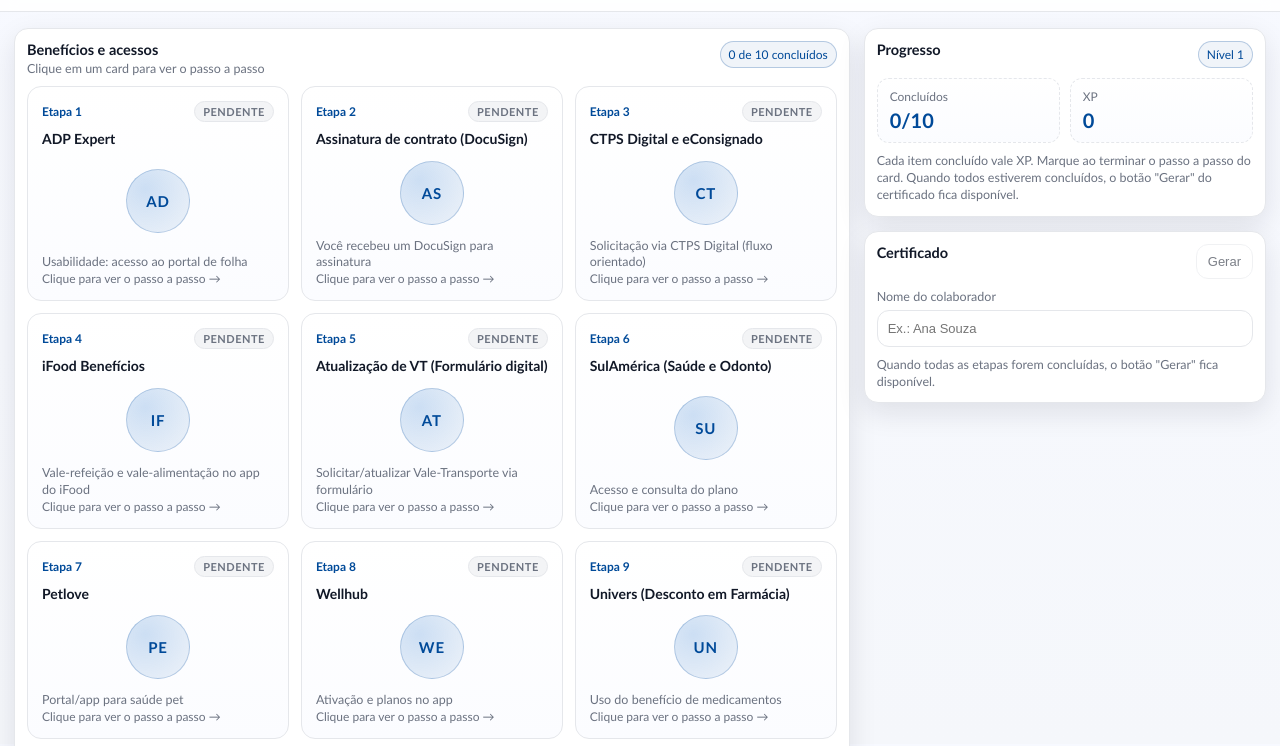
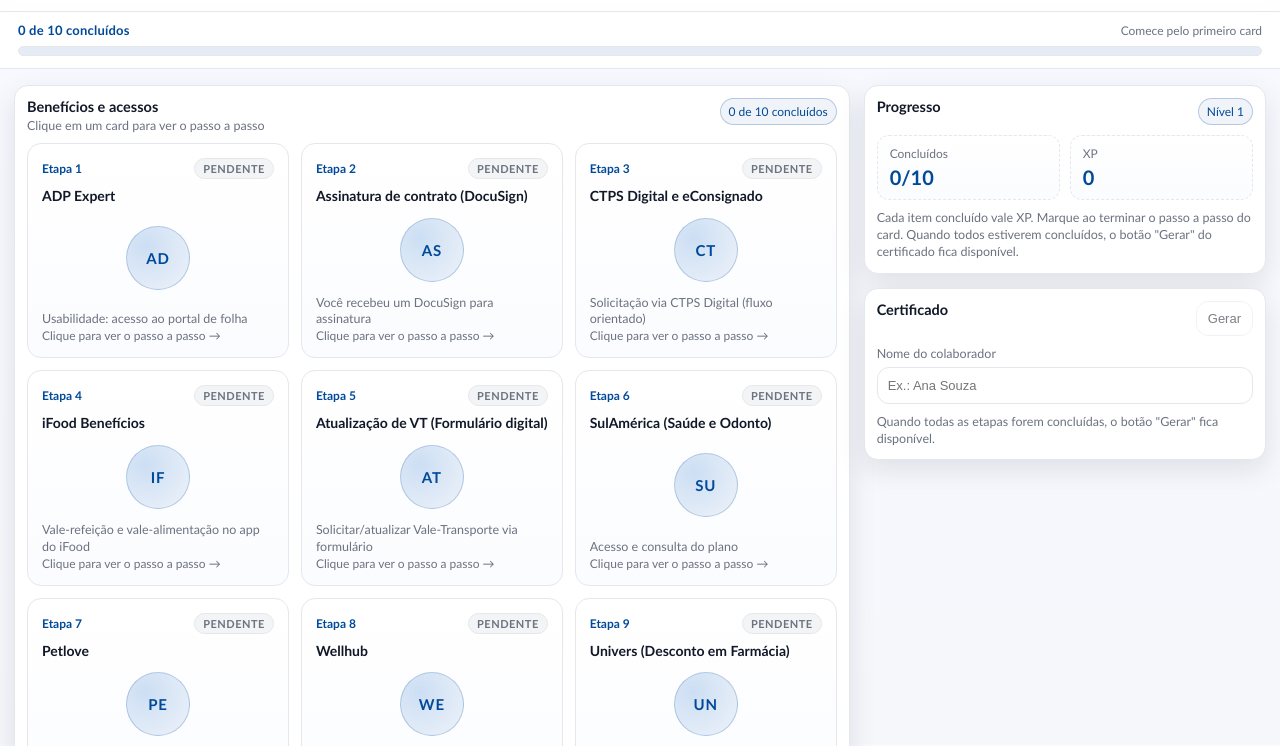
Before and after one commit to advmarinho/onboarding, a plain HTML site: page index.html in a window 1280 px wide. Shown: the part 56-802 px from the top of the page. Drawn offline with Linux system fonts and the light colour scheme.

Commit message:
Add files via upload

```diff
--- a/game.js
+++ b/game.js
@@ -84,7 +84,7 @@
       stage: 5,
       title: "Atualização de VT (Formulário digital)",
       sub: "Solicitar/atualizar Vale-Transporte via formulário",
-      url: "https://drive.google.com/file/d/1uS55t_X731T8PTX5E7z8dcn3Cgwr1Uc2/view?usp=drive_link",
+      url: "https://drive.google.com/file/d/1uS55t_X731T8PTX5E7z8dcn3Cgwr1Uc2/view",
       icon: googleFavicon("drive.google.com", 128),
       steps: [
         "Abrir o formulário e preencher os dados solicitados.",
@@ -176,6 +176,12 @@
   const elDone = document.getElementById("kpi-done");
   const elLevel = document.getElementById("pill-level");
 
+  // NOVO — barra de progresso
+  const elProgressLabel = document.getElementById("progress-label");
+  const elProgressHint = document.getElementById("progress-hint");
+  const elProgressFill = document.getElementById("progress-fill");
+  const elProgressbar = document.getElementById("progressbar");
+
   const btnReset = document.getElementById("btn-reset");
   const btnMode = document.getElementById("btn-mode");
 
@@ -234,9 +240,26 @@
     toast(next === "audit" ? "Modo auditoria" : "Modo normal");
   });
 
+  // ============================================================
+  // ALTERADO — Abrir portal agora também marca como concluído
+  // (1 clique: abre o link + marca como concluído + soma XP)
+  // ============================================================
   btnOpen.addEventListener("click", () => {
     const p = getSelectedPortal();
     if (!p || !p.url) return;
+
+    // Marca como concluído automaticamente (se ainda não estava)
+    if (!state.done[p.key]) {
+      state.done[p.key] = true;
+      state.xp += Number(p.xp || 10);
+      saveState(state);
+      toast(`Concluído: ${p.title}`);
+      renderBoard();
+      refreshHUD();
+      renderPortalCardFromSelection();
+    }
+
+    // Abre o portal em nova aba
     window.open(p.url, "_blank", "noopener");
   });
 
@@ -356,6 +379,13 @@
     btnDone.disabled = false;
     btnDone.textContent = state.done[p.key] ? "Desmarcar" : "Marcar como concluído";
 
+    // Texto do botão "Abrir portal" indica que vai concluir
+    if (hasUrl) {
+      btnOpen.textContent = state.done[p.key] ? "Abrir portal ↗" : "Abrir portal (conclui)";
+    } else {
+      btnOpen.textContent = "Sem link — siga o passo a passo";
+    }
+
     qrbox.classList.remove("show");
   }
 
@@ -376,6 +406,33 @@
           : `Faltam ${total - doneCount} para concluir a trilha`;
 
     btnCert.disabled = doneCount < total;
+
+    // NOVO — atualiza a barra de progresso no topo
+    refreshProgress(doneCount, total);
+  }
+
+  /* ============================================================
+     NOVO — Atualiza a barra de progresso sticky
+     ============================================================ */
+  function refreshProgress(done, total) {
+    if (!elProgressFill) return;
+    const pct = total > 0 ? Math.round((done / total) * 100) : 0;
+
+    elProgressFill.style.width = pct + "%";
+
+    if (done === 0) {
+      elProgressLabel.textContent = `0 de ${total} concluídos`;
+      elProgressHint.textContent = "Comece pelo primeiro card";
+    } else if (done < total) {
+      elProgressLabel.textContent = `${done} de ${total} concluídos (${pct}%)`;
+      const nextPending = PORTAIS.find(p => !state.done[p.key]);
+      elProgressHint.textContent = nextPending ? `Próximo: ${nextPending.title}` : "";
+    } else {
+      elProgressLabel.textContent = `Tudo concluído! ${done}/${total} (100%)`;
+      elProgressHint.textContent = "Gere o certificado →";
+    }
+
+    elProgressbar.classList.toggle("complete", done === total);
   }
 
   /* ============================================================
--- a/index.html
+++ b/index.html
@@ -18,6 +18,19 @@
       <button class="btn danger" id="btn-reset" type="button">Resetar</button>
     </div>
   </header>
+
+  <!-- ============================================================
+       BARRA DE PROGRESSO (sticky, sempre visível)
+       ============================================================ -->
+  <div class="progressbar" id="progressbar">
+    <div class="progressbar-head">
+      <span class="progressbar-label" id="progress-label">0 de 10 concluídos</span>
+      <span class="progressbar-hint" id="progress-hint">Comece pelo primeiro card</span>
+    </div>
+    <div class="progressbar-track">
+      <div class="progressbar-fill" id="progress-fill" style="width: 0%"></div>
+    </div>
+  </div>
 
   <main class="layout">
     <section class="board-area">
--- a/style.css
+++ b/style.css
@@ -57,6 +57,68 @@
 }
 
 .top-actions{ display: flex; gap: 10px; }
+
+/* ============================================================
+   NOVO — Barra de progresso (sticky, sempre visível)
+   ============================================================ */
+.progressbar{
+  position: sticky;
+  top: 66px; /* abaixo da topbar */
+  z-index: 19;
+  padding: 10px 18px 12px;
+  background: rgba(255,255,255,0.92);
+  backdrop-filter: blur(10px);
+  border-bottom: 1px solid var(--border);
+}
+
+.progressbar-head{
+  display: flex;
+  justify-content: space-between;
+  align-items: baseline;
+  gap: 12px;
+  margin-bottom: 8px;
+  max-width: 1280px;
+  margin-left: auto;
+  margin-right: auto;
+}
+
+.progressbar-label{
+  font-size: 13px;
+  font-weight: 900;
+  color: var(--sonova);
+  letter-spacing: 0.2px;
+}
+
+.progressbar-hint{
+  font-size: 12px;
+  color: var(--muted);
+  text-align: right;
+}
+
+.progressbar-track{
+  height: 10px;
+  border-radius: 999px;
+  background: #e6ecf5;
+  overflow: hidden;
+  border: 1px solid var(--border);
+  max-width: 1280px;
+  margin: 0 auto;
+}
+
+.progressbar-fill{
+  height: 100%;
+  width: 0%;
+  background: linear-gradient(90deg, var(--sonova), var(--sonova2));
+  border-radius: 999px;
+  transition: width 420ms cubic-bezier(0.34, 1.56, 0.64, 1);
+  box-shadow: 0 0 8px rgba(0,74,153,0.35);
+}
+
+.progressbar.complete .progressbar-fill{
+  background: linear-gradient(90deg, var(--ok), #16a085);
+  box-shadow: 0 0 10px rgba(15,118,110,0.4);
+}
+.progressbar.complete .progressbar-label{ color: var(--ok); }
 
 /* ============================================================
    Botões
@@ -170,7 +232,7 @@
 .dot.open{ background: rgba(15,118,110,0.18); border-color: rgba(15,118,110,0.25); }
 
 /* ============================================================
-   Board cards (simples, sem flip/cadeado)
+   Board cards
    ============================================================ */
 .board{
   display: grid;
@@ -614,6 +676,8 @@
 
 @media (max-width: 640px){
   .board{ grid-template-columns: 1fr; }
+  .progressbar{ top: 78px; padding: 8px 14px 10px; }
+  .progressbar-hint{ display: none; }
 }
 
 /* ============================================================
```
